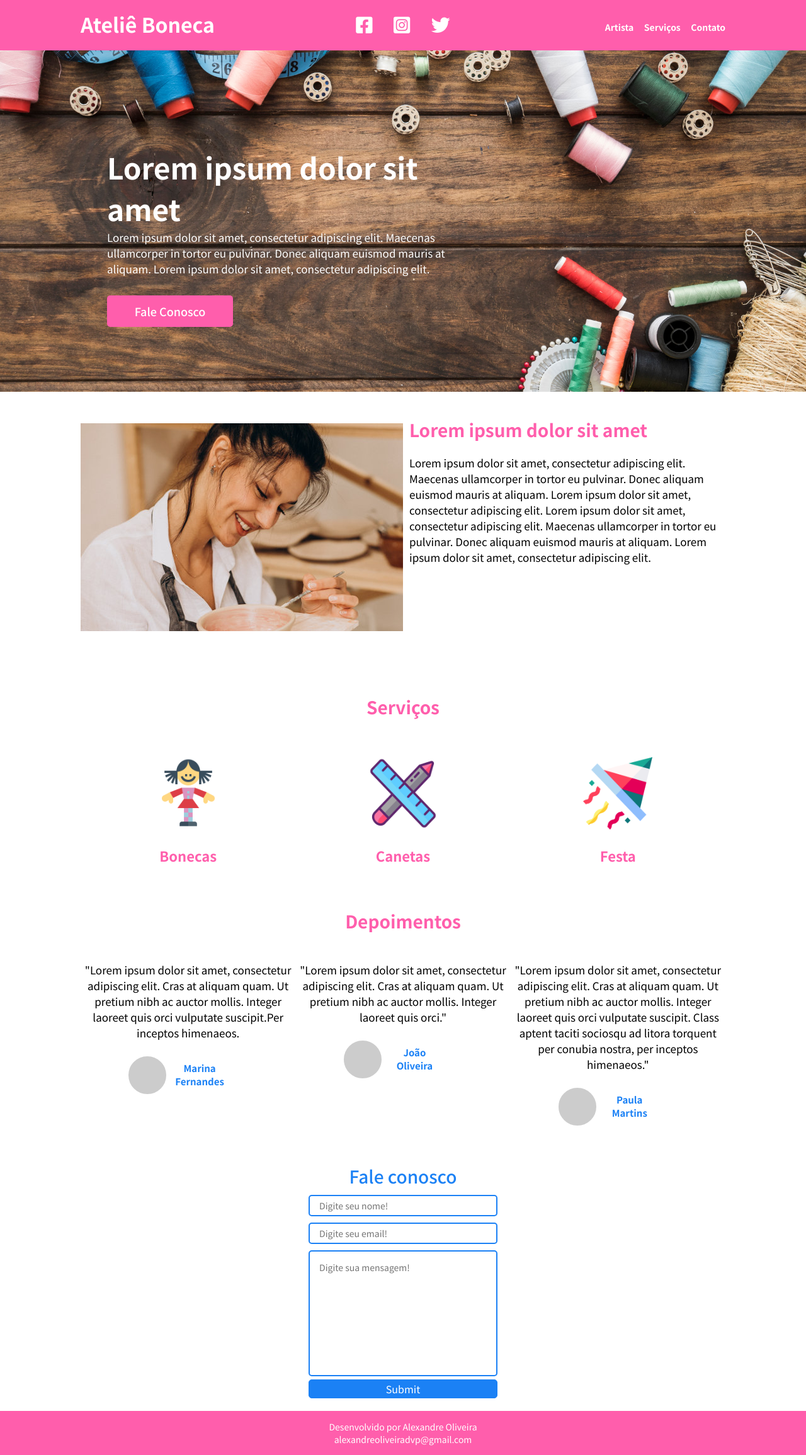
After one commit to AlexandreOliveiradvp/Projeto-atelie--Saas-Jquery-e-Aos-, a PHP site: page /index.php in a window 1280 px wide. The commit adds this page. Shown: the whole page at 63% size. Run offline with PHP 8.4, Linux system fonts and the light colour scheme.

Commit message:
db conection and layouts adjusts

```diff
--- a/css/style.css
+++ b/css/style.css
@@ -32,15 +32,18 @@ header {
     text-align: right; }
   header h2 {
     color: white;
-    font-size: 38px;
-    padding-top: 10px;
-    cursor: pointer; }
+    font-size: 32px;
+    padding-top: 15px;
+    cursor: pointer;
+    transition: 0.5s; }
+  header h2:hover {
+    transform: scale(1.2); }
   header a {
     text-decoration: none; }
   header li {
     display: inline-block;
     color: white;
-    font-size: 16px;
+    font-size: 14px;
     font-weight: bold;
     padding-top: 33px;
     padding-left: 13px;
@@ -80,7 +84,7 @@ section.first {
   height: 630px;
   background-image: url(../imagens/back_entrada.jpg);
   background-size: cover;
-  margin-top: -5px; }
+  margin-top: -8px; }
   section.first div {
     position: relative;
     top: 240px;
@@ -137,15 +141,13 @@ section.third {
   text-align: center; }
   section.third h2 {
     color: #ff5eac;
-    font-size: 28px; }
+    font-size: 28px;
+    margin-top: 50px; }
   section.third div:not(.container) {
     width: calc( 1024px / 3  );
     float: left;
     text-align: center;
     margin-top: 60px; }
-    @media screen and (max-width: 768px) {
-      section.third div:not(.container) {
-        display: flex; } }
   section.third img {
     width: 110px;
     height: 115px;
--- /dev/null
+++ b/index.php
@@ -0,0 +1,175 @@
+<!DOCTYPE html>
+<html lang="pt-br">
+
+<head>
+    <meta charset="utf-8">
+    <meta name="viewport" content="width=device-width, initial-scale=1.0">
+    <link href="./css/style.css" rel="stylesheet">
+    <link rel="preconnect" href="https://fonts.gstatic.com">
+    <!--link google fonts-->
+    <link href="https://fonts.googleapis.com/css2?family=Noto+Sans+SC:wght@100;300;400;500;700&display=swap" rel="stylesheet">
+    <!--link google fonts-->
+    <link href="https://cdnjs.cloudflare.com/ajax/libs/font-awesome/5.15.3/css/all.min.css" rel="stylesheet">
+    <!--Link font awesome-->
+    <link href="https://unpkg.com/aos@2.3.1/dist/aos.css" rel="stylesheet">
+    <!--Css AOS-->
+    <title>Ateliê Boneca</title>
+</head>
+
+<body>
+
+    <header>
+        <!--Seção Header-->
+        <div class="container">
+            <div class="logo"><a href="./index.php">
+                    <h2>Ateliê Boneca</h2>
+                </a></div>
+            <!--Bloco logo-->
+            <div class="redessociais">
+                <!--Bloco redes sociais-->
+                <i class="fab fa-facebook-square"></i>
+                <i class="fab fa-instagram-square"></i>
+                <i class="fab fa-twitter"></i>
+            </div>
+            <div class="menu">
+                <!--Bloco menu desktop-->
+                <i id="iconmenu" class="fas fa-bars"></i>
+                <nav class="menu-desktop">
+                    <ul>
+                        <li href="#artista">Artista</li>
+                        <li href="#servicos">Serviços</li>
+                        <li href="#contato">Contato</li>
+                    </ul>
+                </nav>
+            </div>
+        </div>
+
+    </header>
+    <div class="clear"></div>
+    <!--Limpar flutuação-->
+
+    <nav class="menu-mobile">
+        <!--Bloco menu mobile-->
+        <ul>
+            <li href="#artista">Artista</li>
+            <li href="#servicos">Serviços</li>
+            <li href="#contato">Contato</li>
+        </ul>
+    </nav>
+    <div class="clear"></div>
+    <!--Limpar flutuação-->
+
+
+
+    <section class="first">
+        <!--Seção de entrada-->
+        <div class="texto1">
+            <h1>Lorem ipsum dolor sit amet</h1>
+            <p>Lorem ipsum dolor sit amet, consectetur adipiscing elit. Maecenas ullamcorper in tortor eu pulvinar.
+                Donec aliquam euismod mauris at aliquam. Lorem ipsum dolor sit amet, consectetur adipiscing elit.</p>
+            <button>Fale Conosco</button>
+        </div>
+    </section>
+    <div class="clear"></div>
+    <!--limpar flutuação-->
+
+    <section data-aos="fade-up" id="artista" class="second">
+        <!--Segunda Seção(artista)-->
+        <div class="container">
+            <div class="img"></div>
+            <div class="texto2">
+                <h2>Lorem ipsum dolor sit amet</h2>
+                <p>Lorem ipsum dolor sit amet, consectetur adipiscing elit. Maecenas ullamcorper in tortor eu pulvinar.
+                    Donec aliquam euismod mauris at aliquam. Lorem ipsum dolor sit amet, consectetur adipiscing elit.
+                    Lorem ipsum dolor sit amet, consectetur adipiscing elit. Maecenas ullamcorper in tortor eu pulvinar.
+                    Donec aliquam euismod mauris at aliquam. Lorem ipsum dolor sit amet, consectetur adipiscing elit.</p>
+            </div>
+        </div>
+    </section>
+    <div class="clear"></div>
+    <!--Limpar flutuação-->
+
+    <section data-aos="fade-up" id="servicos" class="third">
+        <!--Terceira Seção(serviços)-->
+        <div class="container">
+            <h2>Serviços</h2>
+            <div><img src="imagens/boneca.png">
+                <h3>Bonecas</h3>
+            </div>
+            <div><img src="imagens/caneta.png">
+                <h3>Canetas</h3>
+            </div>
+            <div><img src="imagens/chapeu-de-festa.png">
+                <h3>Festa</h3>
+            </div>
+        </div>
+    </section>
+    <div class="clear"></div>
+    <!--Limpar flutuação-->
+
+    <section data-aos="fade-up" class="fourth">
+        <!--Quarta seção(depoimentos)-->
+        <div class="container">
+            <h2>Depoimentos</h2>
+            <div>
+                <p>"Lorem ipsum dolor sit amet, consectetur adipiscing elit. Cras at aliquam quam. Ut pretium nibh ac auctor mollis. Integer laoreet quis orci vulputate suscipit.Per inceptos himenaeos.</p>
+                <div class="img-1"></div>
+                <h6>Marina Fernandes</h6>
+            </div>
+            <div>
+                <p>"Lorem ipsum dolor sit amet, consectetur adipiscing elit. Cras at aliquam quam. Ut pretium nibh ac auctor mollis. Integer laoreet quis orci."</p>
+                <div class="img-2"></div>
+                <h6>João Oliveira</h6>
+            </div>
+            <div>
+                <p>"Lorem ipsum dolor sit amet, consectetur adipiscing elit. Cras at aliquam quam. Ut pretium nibh ac auctor mollis. Integer laoreet quis orci vulputate suscipit. Class aptent taciti sociosqu ad litora torquent per conubia nostra, per inceptos himenaeos."</p>
+                <div class="img-3"></div>
+                <h6>Paula Martins</h6>
+            </div>
+        </div>
+    </section>
+    <div class="float"></div>
+    <!--Limpa flutuação-->
+
+    <section id="contato" class="fifth">
+        <!--Quinta seção (contato)-->
+        <form method="POST">
+            <legend>Fale conosco</legend>
+            <input id="nome" type="text" placeholder="Digite seu nome!" name="nome" require><br>
+            <input id="email" type="text" placeholder="Digite seu email!" name="email" require><br>
+            <textarea id="mensagem" type="text" placeholder="Digite sua mensagem!" name="mensagem" require></textarea><br>
+            <input type="submit" placeholder="Enviar" name="acao">
+        </form>
+        <?php
+        $pdo = new PDO('mysql:host=localhost;dbname=bd_atelieboneca','root', '');
+        if(isset($_POST['acao'])){
+            $nome = $_POST['nome'];
+            $email = $_POST['email'];
+            $msg = $_POST['mensagem'];
+
+            $sql = $pdo->prepare("INSERT INTO `contatos` VALUES (null,?,?,?)");
+            $sql->execute(array($nome,$email,$msg));
+            echo "<p class='form-success'>Seus dados foram enviados com sucesso!</p>";
+        }
+        ?>
+
+    </section>
+
+
+    <footer>
+        <p>Desenvolvido por Alexandre Oliveira<br />alexandreoliveiradvp@gmail.com</p>
+    </footer>
+    <script src="https://code.jquery.com/jquery-3.6.0.min.js" integrity="sha256-/xUj+3OJU5yExlq6GSYGSHk7tPXikynS7ogEvDej/m4=" crossorigin="anonymous"></script>
+    <!--Cdn Jquery-->
+    <script type="text/javascript" src="./Js/functions.js"></script>
+    <!--Link arquivo JS-->
+    <script src="https://unpkg.com/aos@2.3.1/dist/aos.js"></script>
+    <!--Cdn AOS-->
+    <script>
+        //função AOS
+        AOS.init();
+    </script>
+
+</body>
+
+</html>
--- a/sass/style.sass
+++ b/sass/style.sass
@@ -1,5 +1,5 @@
 
-$fontsize_mn: 16px
+$fontsize_mn: 14px
 $rosa : #ff5eac
 $branco: #ffffff
 $azul: #1b81f5
@@ -38,9 +38,12 @@ header
         text-align: right
     h2
         color: white
-        font-size: 38px
-        padding-top: 10px
+        font-size: 32px
+        padding-top: 15px
         cursor: pointer
+        transition: 0.5s
+    h2:hover
+        transform: scale(1.2)
     a
         text-decoration: none
     li
@@ -79,8 +82,9 @@ nav.menu-mobile
     display: none
     li
         font-size: 17px
-        color: black
+        color: $azul
         border: 1px solid $rosa
+        background-color: #E1F5FE
 
 /*Style primeira seçao (entrada)*/
 section.first
@@ -88,7 +92,7 @@ section.first
     height: 630px
     background-image: url(../imagens/back_entrada.jpg)
     background-size: cover
-    margin-top: -5px
+    margin-top: -8px
     div
         position: relative
         top: 240px
@@ -146,18 +150,16 @@ section.third
     h2
         color: $rosa
         font-size: 28px
+        margin-top: 50px
     div:not(.container)
         width: calc( 1024px / 3  )
         float: left
         text-align: center
         margin-top: 60px
-        @media screen and ( max-width: 768px )
-            display: flex
     img
         width: 110px
         height: 115px
         cursor: pointer
-
     h3
         color: $rosa
         font-size: 22px
@@ -168,14 +170,10 @@ section.fourth
     width: 100%
     text-align: center
     margin-top: 300px
-
     h2
         color: $rosa
         font-size: 28px
         margin: 40px 0
-
-
-
     div:not(.container)
         width: calc( 100% / 3 )
         float: left
@@ -193,8 +191,6 @@ section.fourth
         font-size: 15px
         color: $azul
         padding: 10% 30% 0 0
-
-
 /*Style Quinta seção(contato)*/
 section.fifth
     width: $tt
@@ -221,16 +217,22 @@ section.fifth
         font-size: 14px
         padding: 15px 15px
         border-radius: 5px
-        border: 2px solid #1b81f5
+        border: 2px solid $azul
     input[type=submit]
         width: 300px
         height: 30px
-        background-color: #1b81f5
+        background-color: $azul
         color: $branco
         font-size: 16px
         border-radius: 5px
-        border: 1px solid #1b81f5
+        border: 1px solid $azul
         cursor: pointer
+    p.form-success
+        background-color: #64FFDA
+        margin-top: 5px
+        color: white
+        font-weight: 6500
+        color: $azul
 /*Style footer*/
 footer
     width: $tt
@@ -241,11 +243,8 @@ footer
     font-size: 14px
     padding: 15px 15px
 
-
-
 /*Responsives Styles*/
 @media screen and ( max-width: 540px )
-
     /*Style header*/
     header
         position: absolute
@@ -266,51 +265,43 @@ footer
                 margin-top: -20px
         nav.menu-desktop
             display: none
-
-
     /*Style menu mobile*/
     nav.menu-mobile
         width: 100%
         display: block
         margin-top: 190px
         display: none
-
-
     /*Style primeira seção*/
     section.first
         width: $tt
         text-align: center
         div
             left: 0
-
     /*Style segunda seção (artista)*/
     section.second
+        margin-bottom: 350px
         div.img
             display: block
             width: $tt
-
+            margin-top: 0px
         div.texto2
             display: block
             width: $tt
-
     /*Style terceira seção (serviços)*/
     section.third
-        margin-top: 400px
         width: $tt
         div:not(.container)
             width: $tt
+            display: flex
         div.container
             div
                 display: block
-
     /*Style quarta seção (depoimentos)*/
     section.fourth
         margin-top: 750px
         div:not(.container)
             width: $tt
-
 @media screen and ( max-width: 768px )
-
     header
         h2
             font-size: 28px
```
Also changed, not shown: other parts of css/style.css (+20 -10 lines), damp_bd/bd_atelieboneca.sql (added, +69 -0 lines), index.html (deleted, +0 -130 lines).
